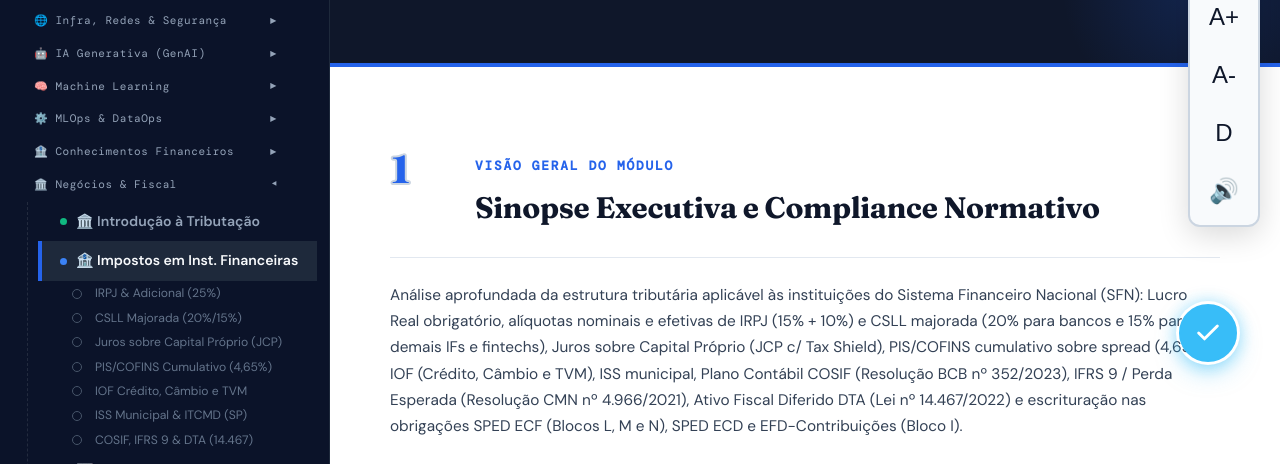
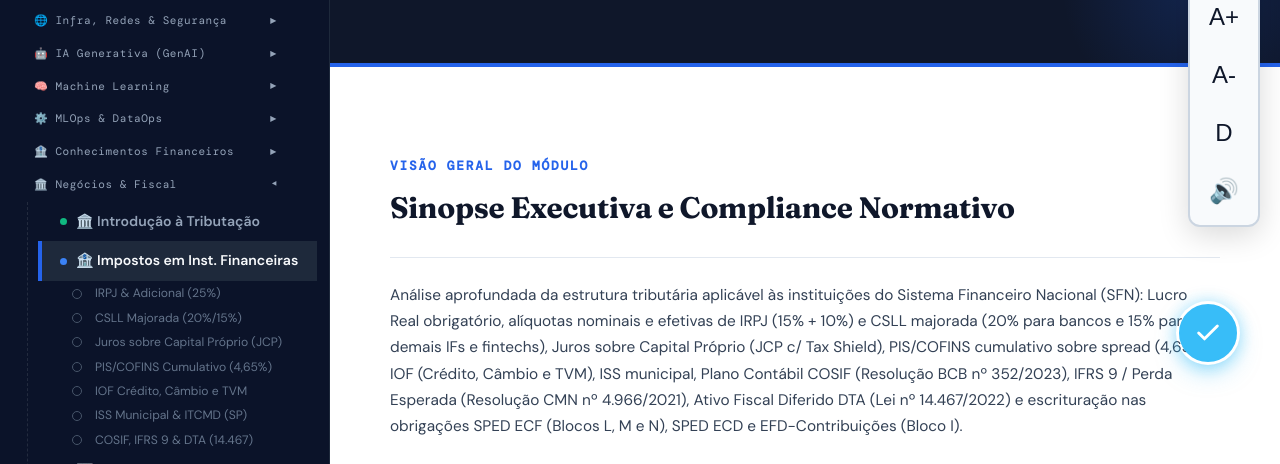
Before and after one commit to Helfstein-one/aws-data-mastery, a website: page pages/negocios/impostos-instituicoes.html in a window 1280 px wide. Shown: the part 325-789 px from the top of the page. Drawn offline with nearby package versions, Linux system fonts and the light colour scheme; some packages are replaced by stand-ins of ours; a script that the page names is missing; a web font is replaced by a local one.

Commit message:
style: remove duplicate sec-num class from synopsis section to avoid numbering collision with section 01

```diff
--- a/pages/negocios/impostos-instituicoes.html
+++ b/pages/negocios/impostos-instituicoes.html
@@ -60,7 +60,6 @@
 
 <section class="section" id="resumo-modulo">
 <div class="sec-hdr">
-<div class="sec-num" style="color:var(--accent)">1</div>
 <div class="sec-title">
 <div class="sec-subtitle">Visão Geral do Módulo</div>
 <h2>Sinopse Executiva e Compliance Normativo</h2>
```
Also changed, not shown: pages/negocios/introducao-tributacao.html (+0 -1 lines), pages/negocios/reforma-tributaria.html (+0 -1 lines), pages/negocios/tributacao-ativos.html (+0 -1 lines).
